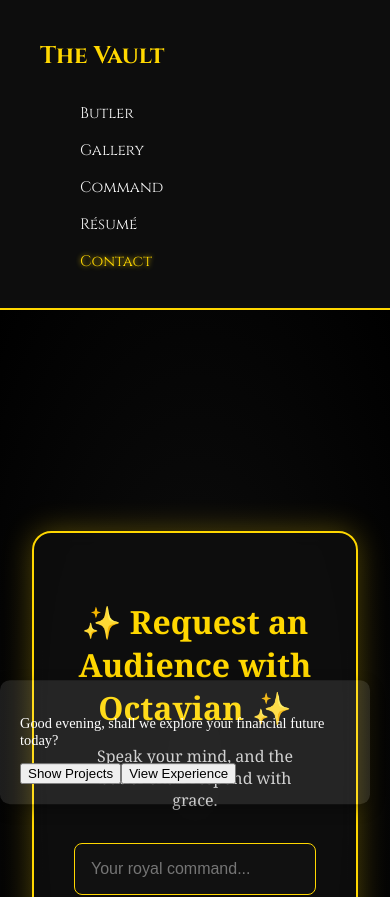
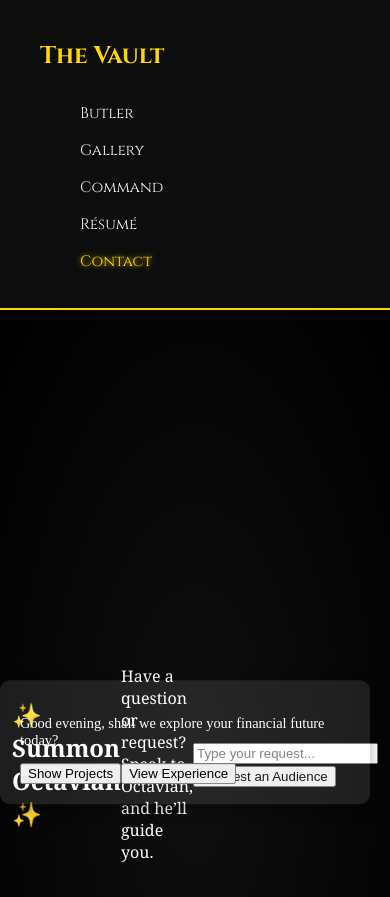
Before and after one commit to Yanvi09/Royal-Portfolio, a React (Create React App) app: page /contact in a window 390 px wide. Shown: the top 897 px of the page. Built offline with nearby package versions, Linux system fonts and the light colour scheme; the HTML template or start-up script is replaced by a standard one.

Commit message:
Phase 16: Added Octavian voice assistant with ResponsiveVoice.js

```diff
--- a/public/index.html
+++ b/public/index.html
@@ -3,6 +3,8 @@
   <head>
     <meta charset="utf-8" />
     <link rel="icon" href="%PUBLIC_URL%/favicon.ico" />
+    <script src="https://code.responsivevoice.org/responsivevoice.js?key=undefined"></script>
+
     <meta name="viewport" content="width=device-width, initial-scale=1" />
     <meta name="theme-color" content="#000000" />
     <meta
--- a/src/components/ContactTerminal.jsx
+++ b/src/components/ContactTerminal.jsx
@@ -1,4 +1,4 @@
-import React, { useState } from 'react';
+import React, { useState, useEffect } from 'react';
 import '../styles/ContactTerminal.css';
 
 const ContactTerminal = () => {
@@ -12,29 +12,52 @@ const ContactTerminal = () => {
       "Ah, I see. Your question is quite intriguing. Allow me to look into that.",
       "Summoning Octavian... Please wait while I fetch the answers."
     ];
-    setResponse(answers[Math.floor(Math.random() * answers.length)]);
+    const selectedResponse = answers[Math.floor(Math.random() * answers.length)];
+    setResponse(selectedResponse);
     setUserQuery('');
+
+    // Voice response (UK English Male for old money butler tone)
+    if (window.responsiveVoice) {
+      window.responsiveVoice.speak(
+        selectedResponse,
+        "UK English Male",
+        { pitch: 0.9, rate: 0.85, volume: 1 }
+      );
+    }
   };
+
+  useEffect(() => {
+    // Speak intro message when component loads
+    if (window.responsiveVoice) {
+      window.responsiveVoice.speak(
+        "Greetings. I am Octavian, your AI concierge. How may I be of assistance today?",
+        "UK English Male",
+        { pitch: 0.95, rate: 0.9 }
+      );
+    }
+  }, []);
 
   return (
     <section className="contact-terminal">
-      <div className="terminal-glass">
-        <h2 className="terminal-title">✨ Request an Audience with Octavian ✨</h2>
-        <p className="terminal-instruction">Speak your mind, and the butler shall respond with grace.</p>
+      <h2>✨ Summon Octavian ✨</h2>
+      <p className="instruction-text">
+        Have a question or request? Speak to Octavian, and he’ll guide you.
+      </p>
 
-        <form className="terminal-form" onSubmit={handleSubmit}>
+      <form className="contact-form" onSubmit={handleSubmit}>
         <input
           type="text"
-            placeholder="Your royal command..."
-            className="terminal-input"
+          placeholder="Type your request..."
+          className="contact-input"
           value={userQuery}
           onChange={(e) => setUserQuery(e.target.value)}
         />
-          <button type="submit" className="terminal-button">Summon Response</button>
+        <button type="submit" className="contact-button">
+          Request an Audience
+        </button>
       </form>
 
-        {response && <div className="terminal-response">{response}</div>}
-      </div>
+      {response && <div className="response-message">{response}</div>}
     </section>
   );
 };
```
Lines whose indentation alone changed are shown as unchanged.
